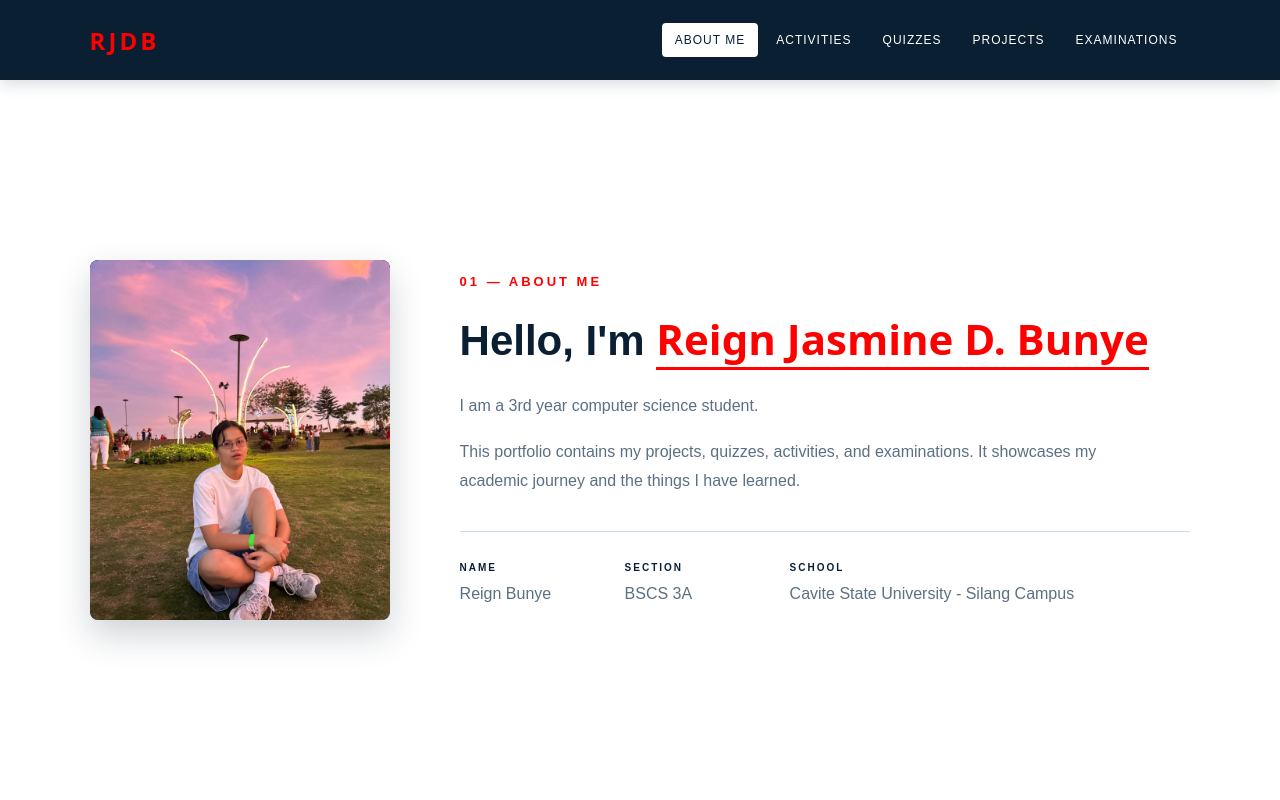
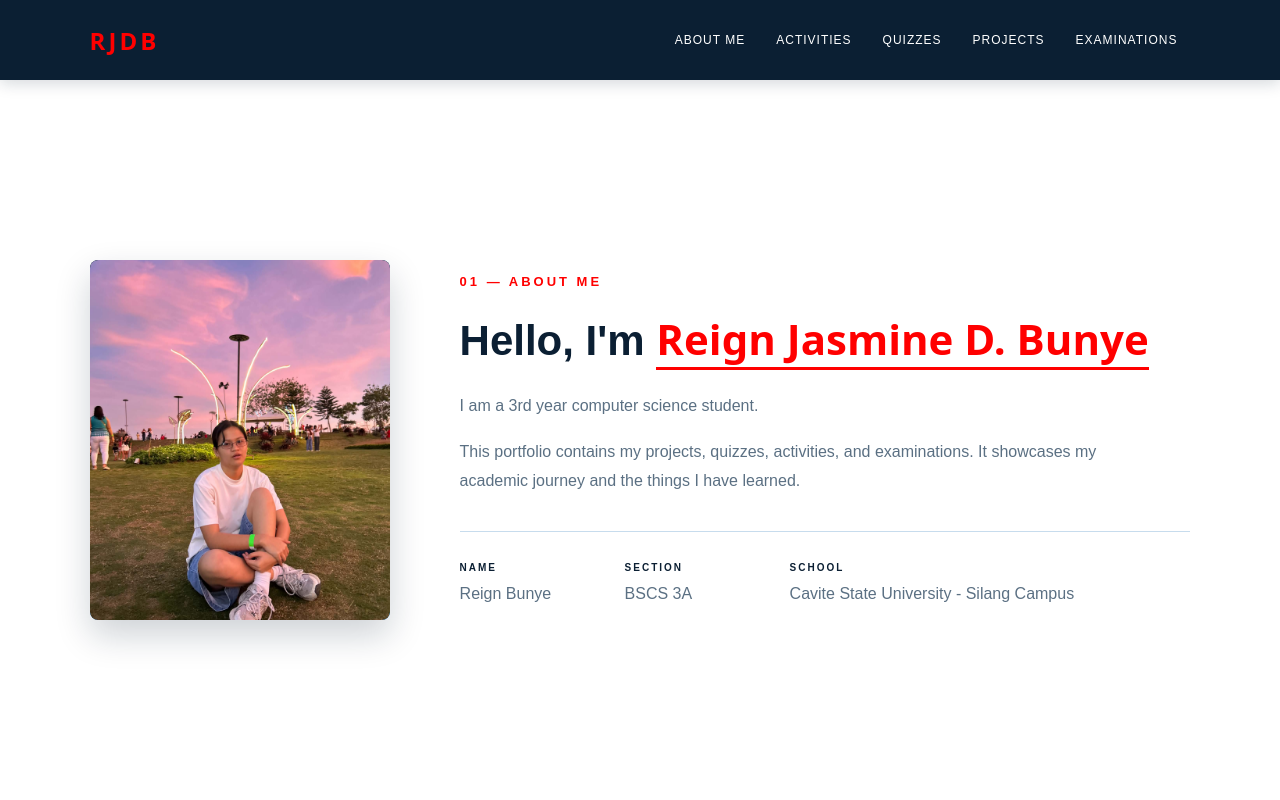
Before and after one commit to chiseix/Rj-sPortfolio, a plain HTML site: page index.html in a window 1280 px wide. Shown: the top 800 px of the page. Drawn offline with Linux system fonts and the light colour scheme.

Commit message:
Update index.html

```diff
--- a/index.html
+++ b/index.html
@@ -36,7 +36,7 @@
 
     <nav>
 
-        <a href="#about" class="active">
+        <a href="#about">
             ABOUT ME
         </a>
 
```
